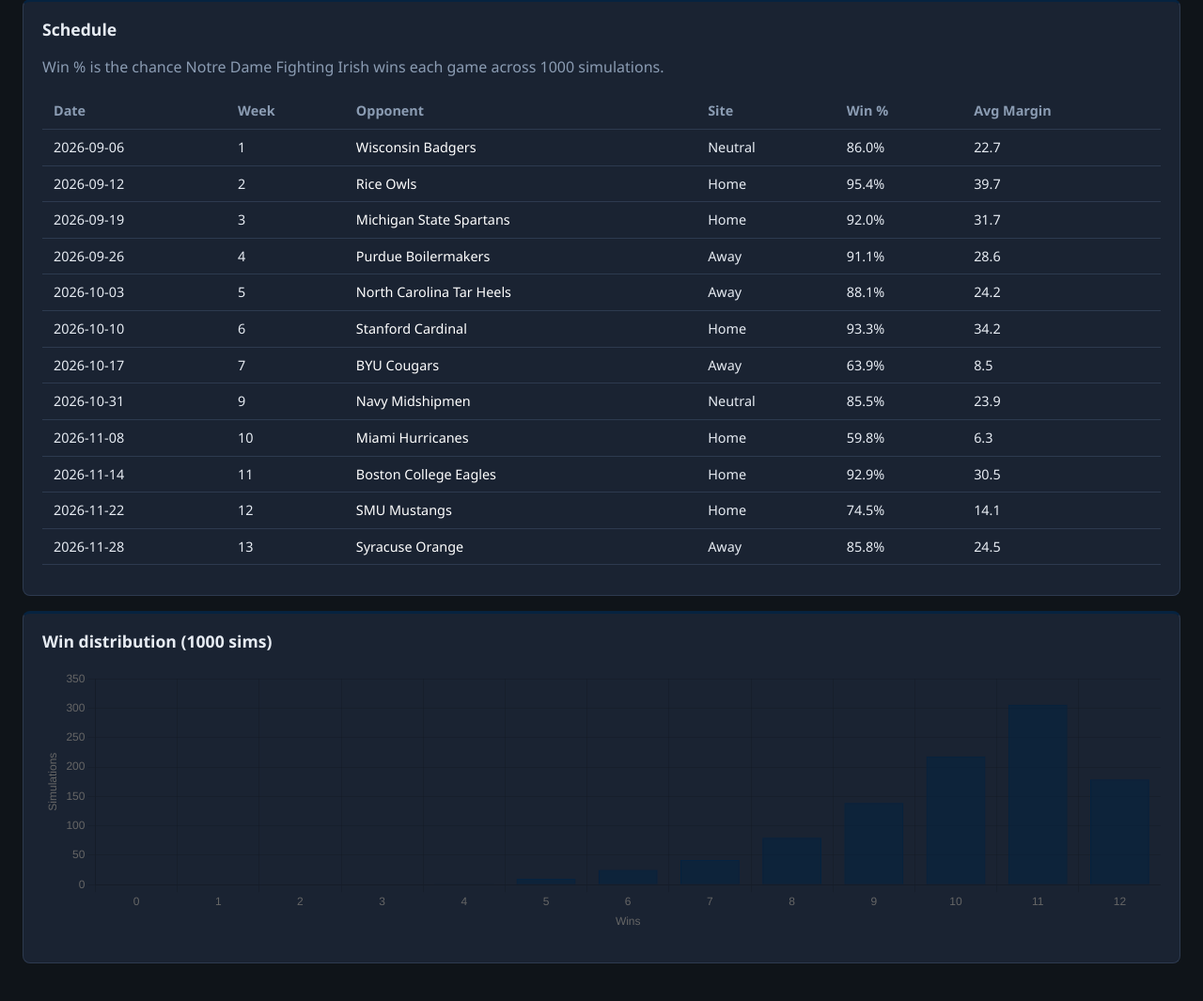
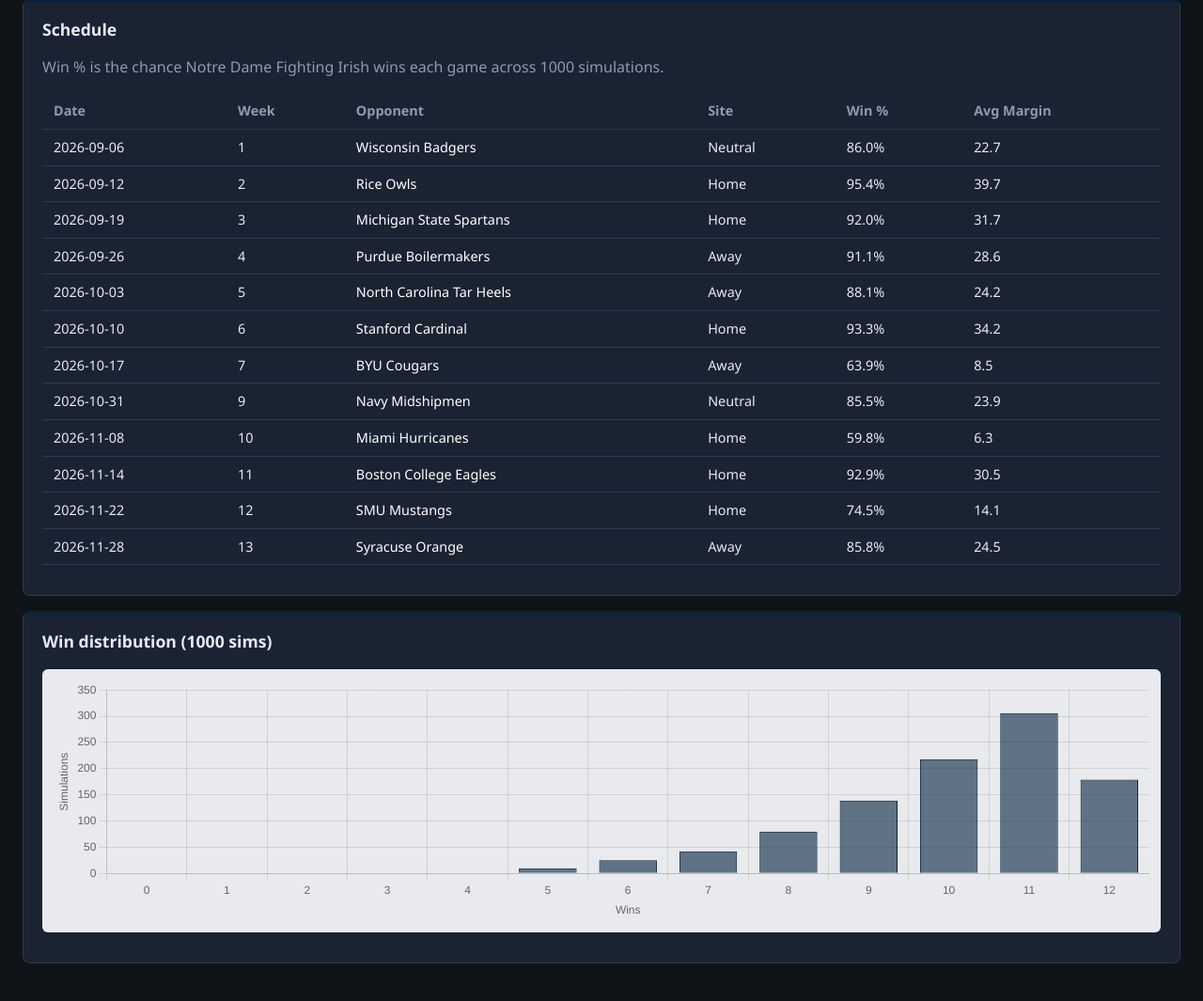
Before and after one commit to tripleaendermikal/cfb-viewer, a Flask app: page /team/87 in a window 1280 px wide. Shown: the part 574-1639 px from the top of the page at 94% size. Run offline with Flask 3, Linux system fonts and the light colour scheme.

Commit message:
Improve histogram contrast with light grey chart backgrounds.
All Chart.js histogram wrappers now use a shared light plot background so team-colored bars read clearly on every page.

Co-authored-by: Cursor <cursoragent@cursor.com>

```diff
--- a/static/style.css
+++ b/static/style.css
@@ -8,6 +8,7 @@
   --border: #2d3a4f;
   --success: #3dd68c;
   --warning: #f5a524;
+  --chart-bg: #e8eaed;
 }
 
 * { box-sizing: border-box; }
@@ -174,13 +175,24 @@ table.data-table tr:hover td { background: var(--surface2); }
   color: #fff;
 }
 
-.chart-wrap {
+.chart-wrap,
+.season-chart-wrap {
   position: relative;
   height: 280px;
+  background: var(--chart-bg);
+  border-radius: 6px;
+  padding: 0.75rem;
+}
+
+.chart-wrap {
   margin: 1rem 0;
 }
 
 .chart-wrap.tall { height: 360px; }
+
+.season-chart-wrap {
+  margin-top: 1.25rem;
+}
 
 .compare-grid {
   display: grid;
@@ -594,11 +606,6 @@ table.data-table.compact-table { font-size: 0.85rem; }
   line-height: 1.35;
 }
 
-.season-chart-wrap {
-  height: 280px;
-  margin-top: 1.25rem;
-}
-
 .conference-spotlight-grid {
   display: grid;
   grid-template-columns: repeat(auto-fill, minmax(300px, 1fr));
```
